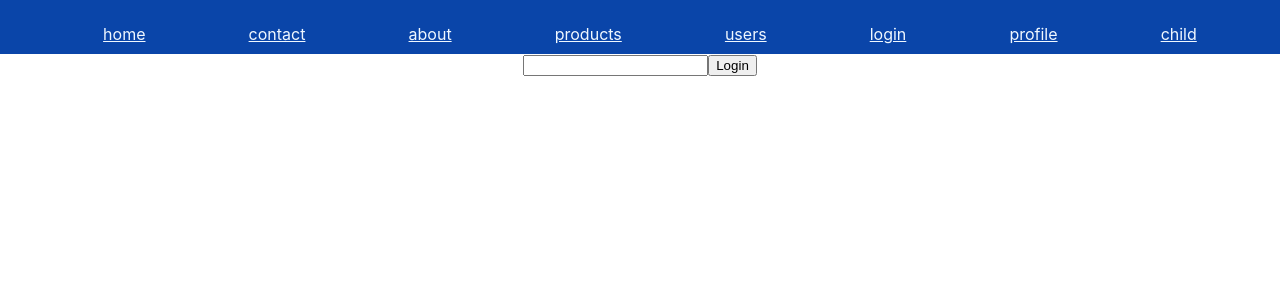
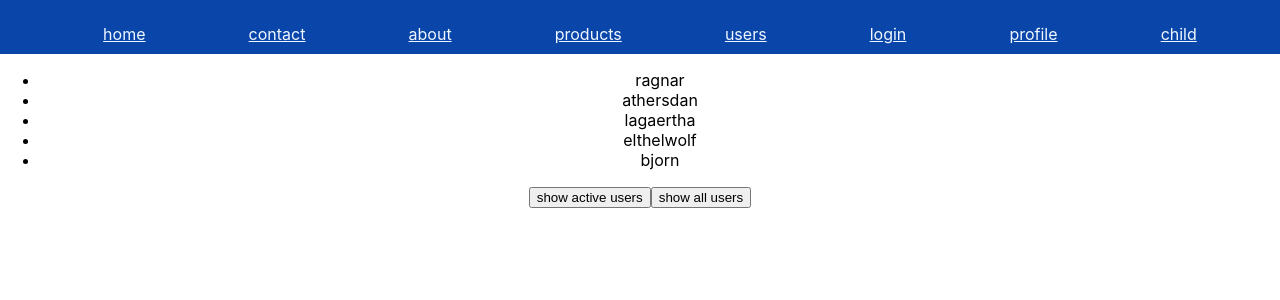
Before and after one commit to Shansudar/Manfree-react, a React (Create React App) app in the folder my-app/: page / in a window 1280 px wide. Shown: the top 300 px of the page. Built offline with nearby package versions, Linux system fonts and the light colour scheme.

Commit message:
using usesearchparams

```diff
--- a/my-app/src/App.js
+++ b/my-app/src/App.js
@@ -1,9 +1,9 @@
 import "./App.css";
-import Login from "./pages/Login";
+import SearchParams from "./pages/SearchParams";
 function App() {
   return (
     <div className="App">
-      <Login/>
+      <SearchParams />
     </div>
   );
 }
--- /dev/null
+++ b/my-app/src/pages/SearchParams.jsx
@@ -0,0 +1,37 @@
+import React from "react";
+import { useState } from "react";
+import { useSearchParams } from "react-router-dom";
+
+const users = [
+  { name: "ragnar", active: false },
+  { name: "athersdan", active: true },
+  { name: "lagaertha", active: true },
+  { name: "elthelwolf", active: false },
+  { name: "bjorn", active: true },
+];
+const SearchParams = () => {
+  const [params, setParams] = useSearchParams();
+  const [list, setList] = useState(users);
+  const handleActive = () => {
+    setList(users.filter((user) => user.active === true));
+    setParams({ active: true, name: "manfree" });
+  };
+  const handleAll = () => {
+    setList(users);
+    setParams({});
+  };
+
+  return (
+    <div>
+      <ul>
+        {list.map((user) => (
+          <li key={user.name}>{user.name}</li>
+        ))}
+      </ul>
+      <button onClick={handleActive}>show active users</button>
+      <button onClick={handleAll}>show all users</button>
+    </div>
+  );
+};
+
+export default SearchParams;
```
Also changed, not shown: my-app/src/pages/Container.jsx (line endings or trailing spaces), my-app/src/pages/Parent.jsx (line endings or trailing spaces).
